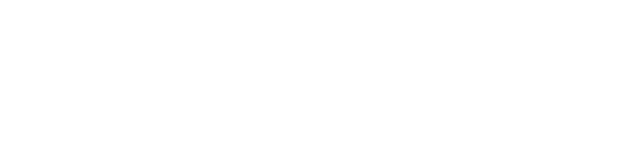
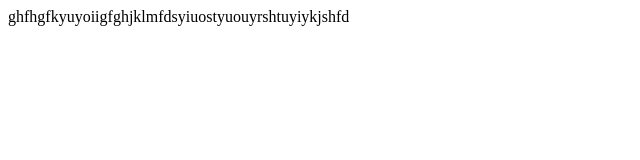
Before and after one commit to joerilapin/CarousselBootstrap, a plain HTML site: page index.html in a window 1280 px wide. Shown: the whole page, without its empty margins (0-640 px from the left). Drawn offline with Linux system fonts and the light colour scheme.

Commit message:
Update index.html

```diff
--- a/index.html
+++ b/index.html
@@ -5,6 +5,7 @@
     <title>Carousel</title>
 </head>
 <body>
+    ghfhgfkyuyoiigfghjklmfdsyiuostyuouyrshtuyiykjshfd
 
 </body>
 </html>
```
